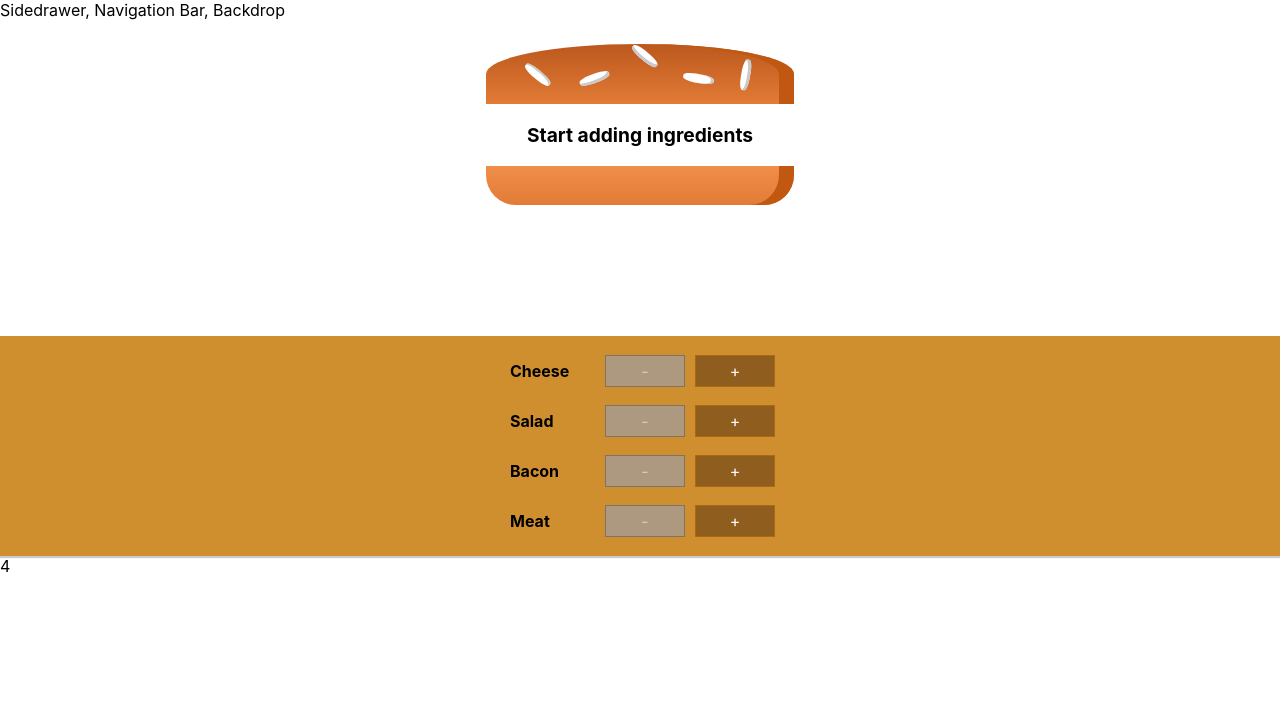
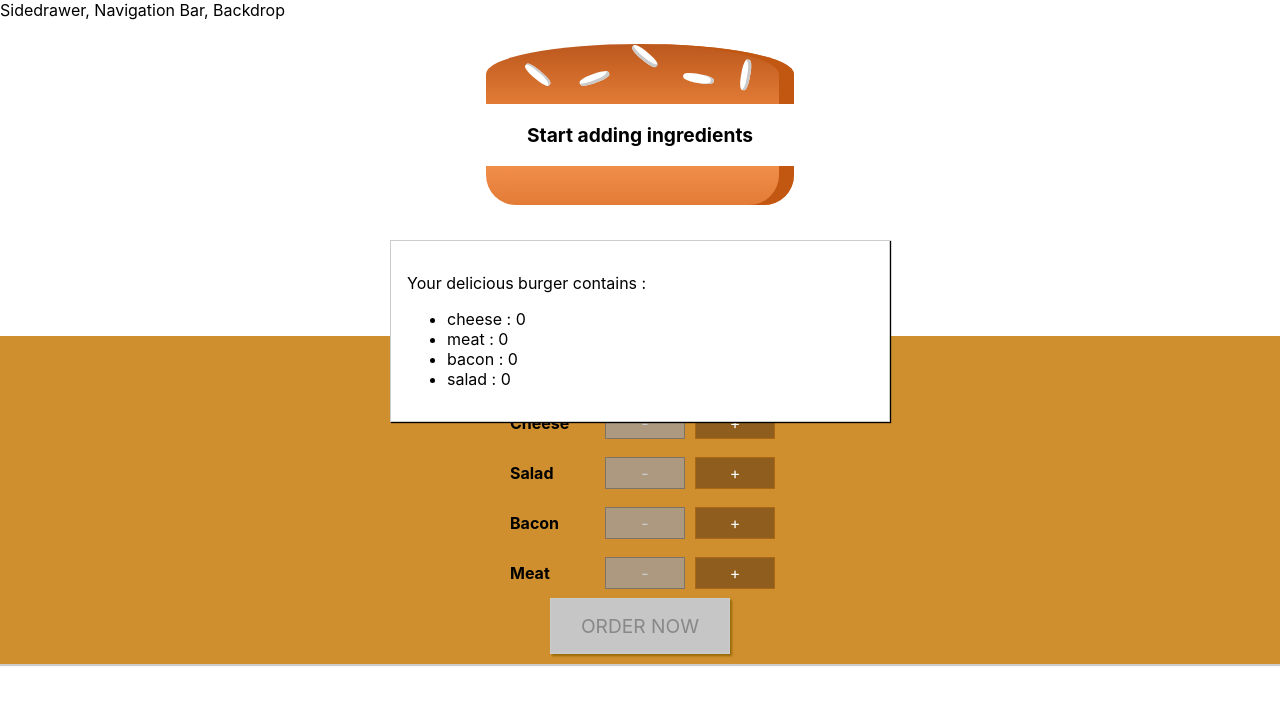
Before and after one commit to 121yaseen/burger-builder, a React (Create React App) app: page / in a window 1280 px wide. Shown: the top 704 px of the page. Built offline with nearby package versions, Linux system fonts and the light colour scheme.

Commit message:
Till Modal Basic Logic

```diff
--- a/src/components/Burger/BuildControls/BuildControls.js
+++ b/src/components/Burger/BuildControls/BuildControls.js
@@ -11,6 +11,9 @@ const controls = [
 const buildControls = (props) => {
 	return (
 		<div className={classes.BuildControls}>
+			<p>
+				Current Price :<strong> ${props.price.toFixed(2)}</strong>
+			</p>
 			{controls.map((ctrl) => {
 				return (
 					<BuildControl
@@ -18,16 +21,17 @@ const buildControls = (props) => {
 						key={ctrl.type}
 						add={() => {
 							props.addIngredient(ctrl.type);
-                        }}
-                        remove={() => {
+						}}
+						remove={() => {
 							props.removeIngredient(ctrl.type);
 						}}
 						disabled={props.disabledInfo[ctrl.type]}
-
 					/>
-
 				);
 			})}
+			<button className={classes.OrderButton} disabled={!props.purchasable}>
+				ORDER NOW
+			</button>
 		</div>
 	);
 };
--- a/src/components/Burger/BuildControls/BuildControls.module.css
+++ b/src/components/Burger/BuildControls/BuildControls.module.css
@@ -8,3 +8,45 @@
     margin: auto;
     padding: 10px 0;
 }
+
+
+.OrderButton {
+    background-color: #DAD735;
+    outline: none;
+    cursor: pointer;
+    border: 1px solid #966909;
+    color: #966909;
+    font-family: inherit;
+    font-size: 1.2em;
+    padding: 15px 30px;
+    box-shadow: 2px 2px 2px #966909;
+}
+
+.OrderButton:hover, .OrderButton:active {
+    background-color: #A0DB41;
+    border: 1px solid #966909;
+    color: #966909;
+}
+
+.OrderButton:disabled {
+    background-color: #C7C6C6;
+    cursor: not-allowed;
+    border: 1px solid #ccc;
+    color: #888888;
+}
+
+.OrderButton:not(:disabled) {
+    animation: enable 0.3s linear;
+}
+
+@keyframes enable {
+    0% {
+        transform: scale(1);
+    }
+    60% {
+        transform: scale(1.1);
+    }
+    100% {
+        transform: scale(1);
+    }
+}
--- /dev/null
+++ b/src/components/Burger/OrderSummary/OrderSummary.js
@@ -0,0 +1,20 @@
+import React from 'react';
+
+import classes from './OrderSummary.module.css';
+import Auxiliary from "../../../hoc/Auxiliary";
+
+const orderSummary = (props) => {
+    const orderIngredients = Object.keys(props.ingredients).map((ingKey) => {
+        return <li>{ingKey} : {props.ingredients[ingKey]}</li>
+    })
+
+    return(
+        <Auxiliary>
+            <p>Your delicious burger contains :</p>
+            <ul>{orderIngredients}</ul>
+
+        </Auxiliary>
+    );
+}
+
+export default orderSummary;
--- /dev/null
+++ b/src/components/UI/Modal/Modal.js
@@ -0,0 +1,10 @@
+import React from 'react';
+import classes from './Modal.Module.css';
+
+const modal = (props) => {
+    return (
+        <div className={classes.Modal}>{props.children}</div>
+    );
+}
+
+export default modal;
--- /dev/null
+++ b/src/components/UI/Modal/Modal.module.css
@@ -0,0 +1,20 @@
+.Modal {
+    position: fixed;
+    z-index: 500;
+    background-color: white;
+    width: 70%;
+    border: 1px solid #ccc;
+    box-shadow: 1px 1px 1px black;
+    padding: 16px;
+    left: 15%;
+    top: 30%;
+    box-sizing: border-box;
+    transition: all 0.3s ease-out;
+}
+
+@media (min-width: 600px) {
+    .Modal {
+        width: 500px;
+        left: calc(50% - 250px);
+    }
+}
--- a/src/containers/BurgerBuilder/BurgerBuilder.js
+++ b/src/containers/BurgerBuilder/BurgerBuilder.js
@@ -3,6 +3,8 @@ import React, { Component } from "react";
 import Auxiliary from "../../hoc/Auxiliary";
 import Burger from "../../components/Burger/Burger";
 import BuildControls from "../../components/Burger/BuildControls/BuildControls";
+import Modal from "../../components/UI/Modal/Modal";
+import OrderSummary from "../../components/Burger/OrderSummary/OrderSummary";
 
 const INGREDIENT_PRICE = {
 	salad: 0.3,
@@ -14,14 +16,26 @@ const INGREDIENT_PRICE = {
 class BurgerBuilder extends Component {
 	state = {
 		ingredients: {
+			cheese: 0,
+			meat: 0,
 			bacon: 0,
-			meat: 0,
-			cheese: 0,
 			salad: 0,
 		},
 		totalPrice: 4,
+		purchasable: false,
 	};
 
+	updatePurchasableState(ingredients) {
+		const sum = Object.keys(ingredients)
+			.map((igKey) => {
+				return ingredients[igKey];
+			})
+			.reduce((sum, el) => {
+				return sum + el;
+			}, 0);
+
+		this.setState({ purchasable: sum > 0 });
+	}
 	addIngredientHandler = (type) => {
 		const oldValue = this.state.ingredients[type];
 		const updatedValue = oldValue + 1;
@@ -32,12 +46,13 @@ class BurgerBuilder extends Component {
 		oldState.ingredients[type] = updatedValue;
 		oldState.totalPrice = updatedPrice;
 		this.setState(oldState);
+		this.updatePurchasableState(oldState.ingredients);
 	};
 
 	removeIngredientHandler = (type) => {
 		const oldValue = this.state.ingredients[type];
-		if(oldValue <= 0){
-			return
+		if (oldValue <= 0) {
+			return;
 		}
 		const updatedValue = oldValue - 1;
 		const oldPrice = this.state.totalPrice;
@@ -47,14 +62,15 @@ class BurgerBuilder extends Component {
 		oldState.ingredients[type] = updatedValue;
 		oldState.totalPrice = updatedPrice;
 		this.setState(oldState);
+		this.updatePurchasableState(oldState.ingredients);
 	};
 
 	render() {
-		let disabledInfo ={
-			...this.state.ingredients
-		}
+		let disabledInfo = {
+			...this.state.ingredients,
+		};
 
-		for(let key in disabledInfo){
+		for (let key in disabledInfo) {
 			disabledInfo[key] = disabledInfo[key] <= 0;
 		}
 
@@ -63,12 +79,16 @@ class BurgerBuilder extends Component {
 				<div>
 					<Burger ingredients={this.state.ingredients} />
 				</div>
+				<Modal>
+					<OrderSummary ingredients={this.state.ingredients} />
+				</Modal>
 				<BuildControls
 					addIngredient={this.addIngredientHandler}
 					removeIngredient={this.removeIngredientHandler}
 					disabledInfo={disabledInfo}
+					price={this.state.totalPrice}
+					purchasable={this.state.purchasable}
 				/>
-				{this.state.totalPrice}
 				<br></br>
 			</Auxiliary>
 		);
```
Also changed, not shown: src/components/Burger/BuildControls/BuildControl/BuildControl.js (+18 -10 lines), src/components/UI/BackDrop/BackDrop.js (added, +9 -0 lines), src/components/Burger/BuildControls/BuildControl/BuildControl.module.css (line endings or trailing spaces), src/components/Burger/OrderSummary/OrderSummary.module.css (added), src/components/UI/BackDrop/BackDrop.module.css (added).
